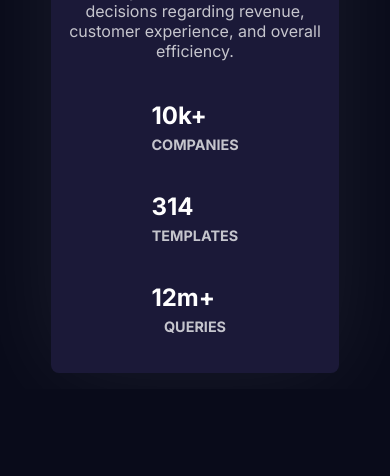
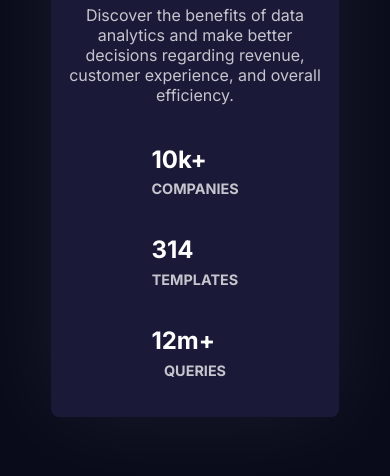
Before and after one commit to GastonOrquera/card-preview, a plain HTML site: page index.html in a window 390 px wide. Shown: the part 455-931 px from the top of the page. Before the commit the page ends 844 px from the top, so only its background shows below. Drawn offline with Linux system fonts and the light colour scheme.

Commit message:
card-preview

```diff
--- a/css/style.css
+++ b/css/style.css
@@ -86,6 +86,11 @@ p{
 
 @media (max-width: 767px){
 
+main{
+    margin: 8rem 0;
+    height: 80vh;
+}
+
 br{
     display: none;
 }
```
